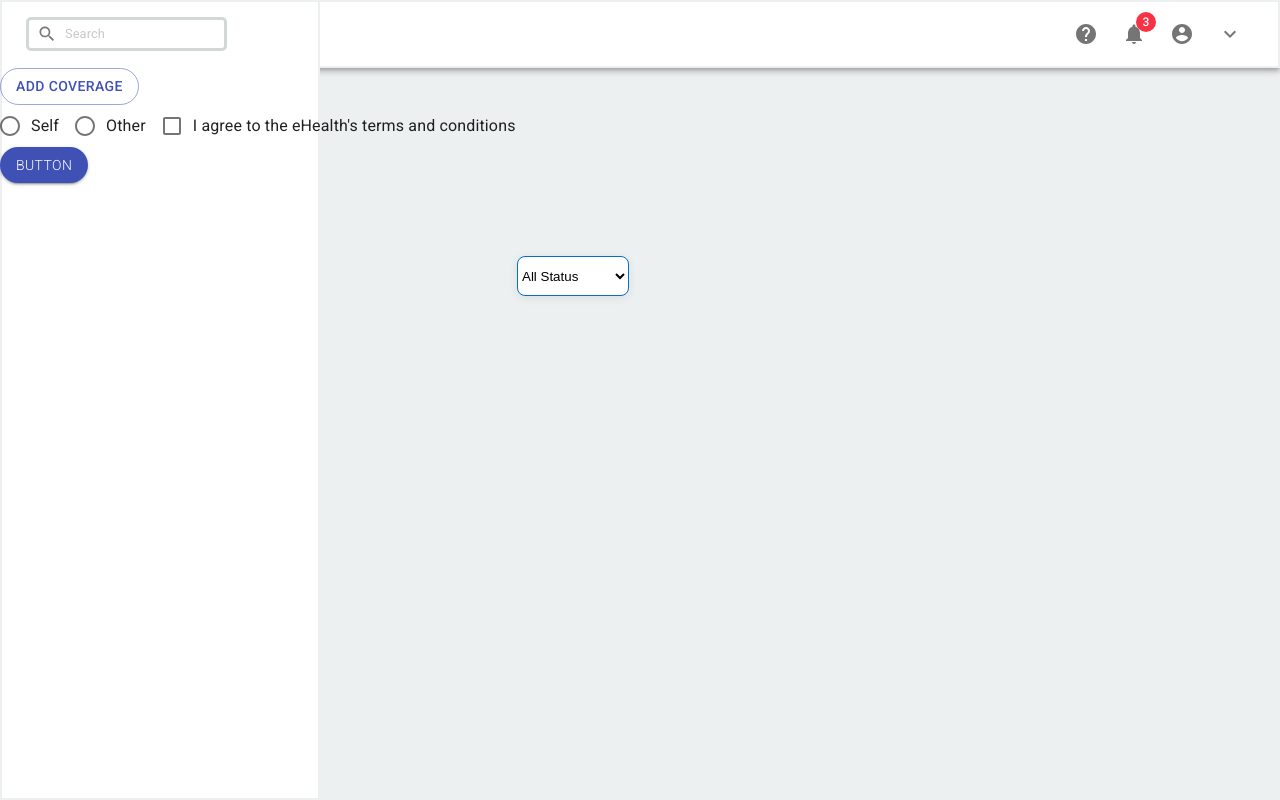
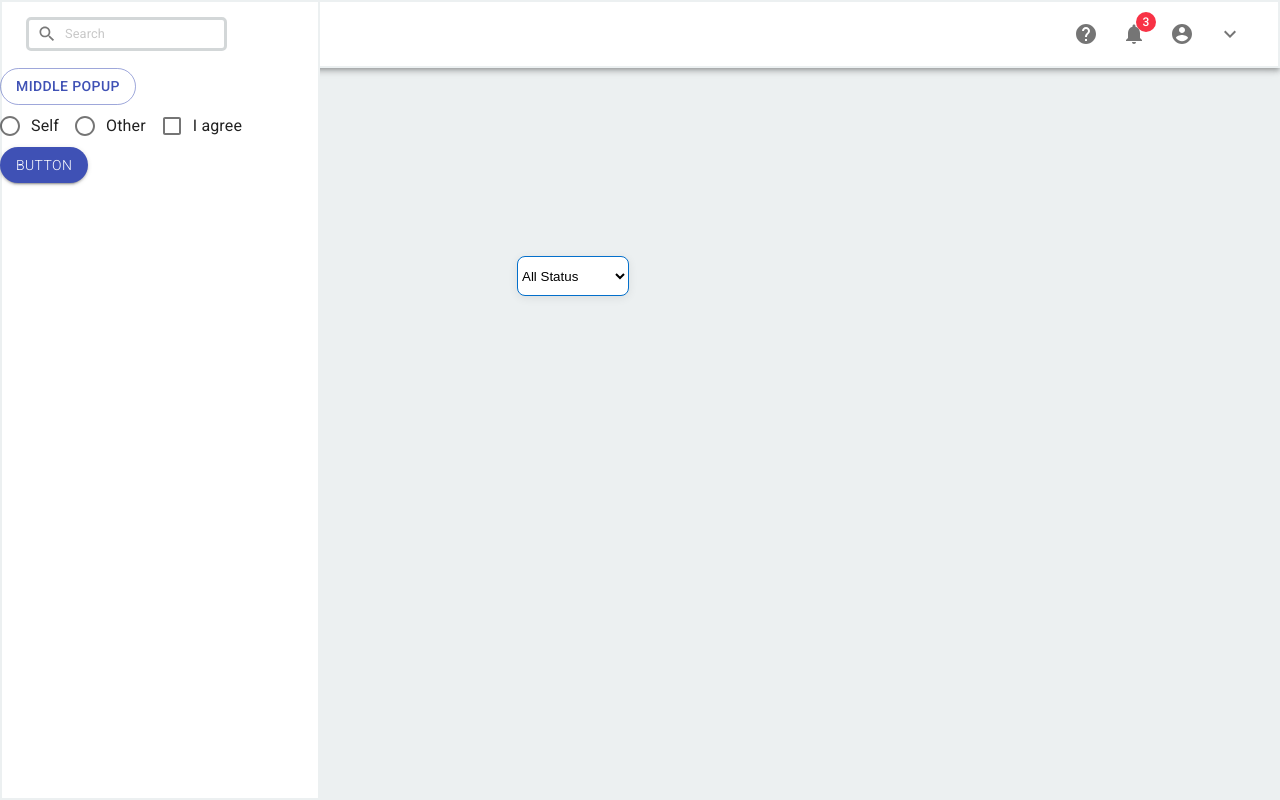
Before and after one commit to ruchita00/css_styling, a React (Create React App) app in the folder my-app/: page / in a window 1280 px wide. Built offline with nearby package versions, Linux system fonts and the light colour scheme.

Commit message:
Updated popup

```diff
--- a/my-app/src/components/Popup.js
+++ b/my-app/src/components/Popup.js
@@ -62,7 +62,7 @@ const Popup = () => {
     return (
           <div>
         <Button variant="outlined" color="primary" style={{borderRadius:50  }} onClick={handleClickOpen}>
-          Add Coverage
+          Middle popup
         </Button>
         <Dialog
   fullWidth
--- a/my-app/src/components/Radio.js
+++ b/my-app/src/components/Radio.js
@@ -20,7 +20,7 @@ export default function FormControlLabelPlacement() {
                 <FormControlLabel
           value="top"
           control={<Checkbox color="primary" />}
-          labelPlacement="side" label="I agree to the eHealth's terms and conditions" />
+          labelPlacement="side" label="I agree " />
 
 
              </RadioGroup>
```
